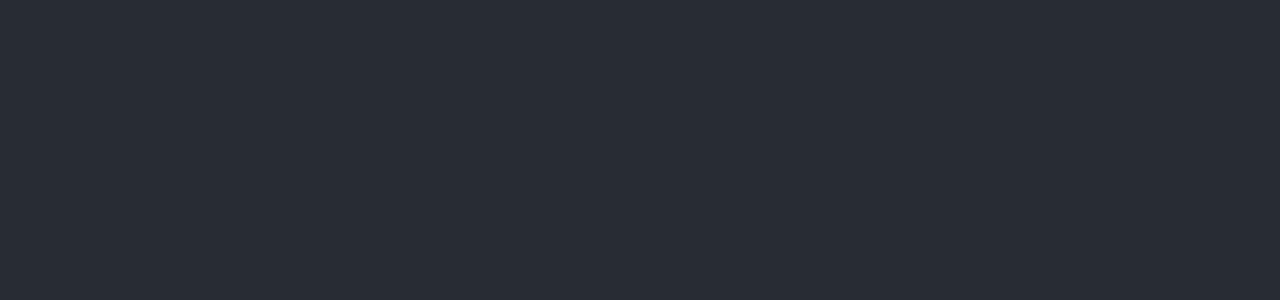
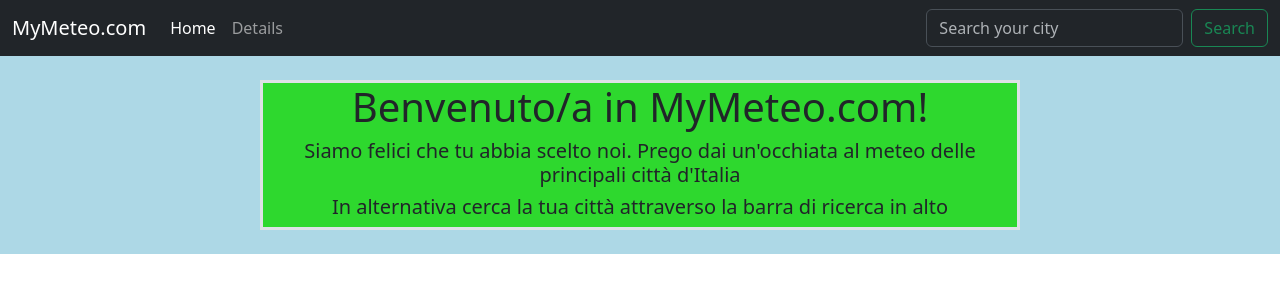
Before and after one commit to CarmineGar93/Progetto-Settimana-10, a React (Create React App) app in the folder mymeteo/: page / in a window 1280 px wide. Shown: the top 300 px of the page. Built offline with nearby package versions, Linux system fonts and the light colour scheme; no server answers.

Commit message:
components

```diff
--- a/mymeteo/src/App.css
+++ b/mymeteo/src/App.css
@@ -1,5 +1,9 @@
 .App {
-  text-align: center;
+  background-color: lightblue;
+}
+
+.Welcome {
+  background-color: rgb(46, 216, 46);
 }
 
 .App-logo {
--- a/mymeteo/src/App.js
+++ b/mymeteo/src/App.js
@@ -1,12 +1,36 @@
 import './App.css';
+import 'bootstrap/dist/css/bootstrap.min.css'
+import {Container } from 'react-bootstrap'
+import MyMeteoNav from './components/MyMeteoNav';
+import {BrowserRouter, Routes, Route} from 'react-router-dom'
+import Welcome from './components/Welcome';
+import { useState } from 'react';
+import MyMeteos from './components/MyMeteos';
 
 function App() {
+  const[searched, setSearched] = useState('')
+  const handleChange = (data) => {
+    setSearched(data)
+  }
   return (
-    <div className="App">
-      <header className="App-header">
-
+    <BrowserRouter>
+    <Container fluid className='App p-0'>
+      <header>
+        <MyMeteoNav handle={handleChange}/>
       </header>
-    </div>
+      <main>
+        <Routes>
+          <Route path='/' element={
+            <>
+            <Welcome></Welcome>
+            <MyMeteos searched={searched}></MyMeteos>
+          </>
+        }></Route>
+          <Route path='/details'></Route>
+        </Routes>
+      </main>
+    </Container>
+    </BrowserRouter>
   );
 }
 
--- /dev/null
+++ b/mymeteo/src/components/MyMeteo.jsx
@@ -0,0 +1,33 @@
+import { Container, Row, Col } from "react-bootstrap"
+import {useEffect, useState} from 'react'
+
+function MyMeteo({searched}) {
+    const[meteo, setMeteo] = useState({})
+    const retrieveMeteo = async () => {
+        try {
+            const response = await fetch(`https://api.openweathermap.org/data/2.5/weather?q=${searched},IT&appid=0594cf0ca3334f8707602414bc4f5210`)
+            if(response.ok) {
+                const data = await response.json()
+                console.log(data)
+                setMeteo(data)
+            }
+        } catch(err) {
+            console.log(err)
+        }
+    }
+
+    useEffect(() => {
+        retrieveMeteo()
+    // eslint-disable-next-line react-hooks/exhaustive-deps
+    }, [searched])
+    return (
+        <Container>
+            <Row>
+                <Col>
+                </Col>
+            </Row>
+        </Container>
+    )
+}
+
+export default MyMeteo
--- /dev/null
+++ b/mymeteo/src/components/MyMeteoNav.jsx
@@ -0,0 +1,38 @@
+import { useState } from 'react'
+import { Navbar, Nav, Container, Form, Button } from 'react-bootstrap'
+import { Link, useLocation } from 'react-router-dom'
+
+function MyMeteoNav() {
+    const[research, setResearch] = useState('')
+    const location = useLocation()
+    const isActive = (path) =>{
+        return location.pathname === path ? 'nav-link active' : 'nav-link'
+    }
+    return (
+        <Navbar expand="lg" bg="dark" data-bs-theme="dark">
+            <Container fluid>
+                <Navbar.Brand href="#home">MyMeteo.com</Navbar.Brand>
+                <Navbar.Toggle aria-controls="basic-navbar-nav" />
+                <Navbar.Collapse id="basic-navbar-nav">
+                    <Nav className="me-auto">
+                        <Link to='/' className={isActive('/')}>Home</Link>
+                        <Link to='/details' className={isActive('/details')}>Details</Link>
+                    </Nav>
+                    <Form className="d-flex">
+                        <Form.Control
+                            type="search"
+                            placeholder="Search your city"
+                            className="me-2"
+                            aria-label="Search"
+                            value={research}
+                            onChange={(e) => setResearch(e.target.value)}
+                        />
+                        <Button variant="outline-success">Search</Button>
+                    </Form>
+                </Navbar.Collapse>
+            </Container>
+        </Navbar>
+    )
+}
+
+export default MyMeteoNav
--- /dev/null
+++ b/mymeteo/src/components/MyMeteos.jsx
@@ -0,0 +1,16 @@
+import { Container, Row, Col } from "react-bootstrap"
+import MyMeteo from "./MyMeteo"
+
+function MyMeteos(props) {
+    return (
+        <Container>
+            <Row>
+                <Col xs={12}>
+                    <MyMeteo searched='Sorrento' />
+                </Col>
+            </Row>
+        </Container>
+    )
+}
+
+export default MyMeteos
--- /dev/null
+++ b/mymeteo/src/components/Welcome.jsx
@@ -0,0 +1,17 @@
+import {Container, Row, Col} from 'react-bootstrap'
+
+function Welcome() {
+    return (
+        <Container className='my-4'>
+            <Row className=' justify-content-center'>
+                <Col xs={12} md={8} className='text-center border border-3 Welcome'>
+                    <h1>Benvenuto/a in MyMeteo.com!</h1>
+                    <h5>Siamo felici che tu abbia scelto noi. Prego dai un'occhiata al meteo delle principali città d'Italia </h5>
+                    <h5>In alternativa cerca la tua città attraverso la barra di ricerca in alto </h5>
+                </Col>
+            </Row>
+        </Container>
+    )
+}
+
+export default Welcome
```
